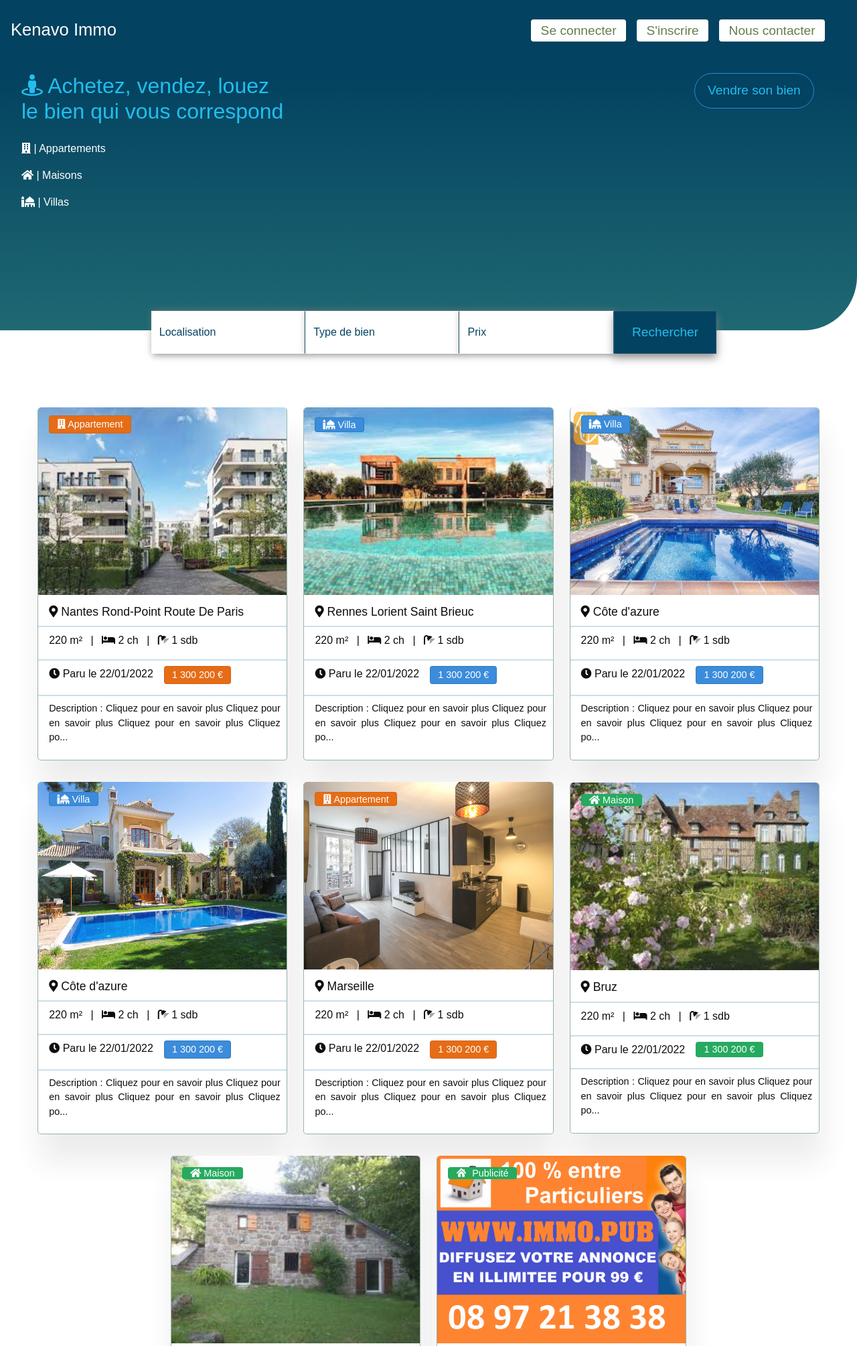
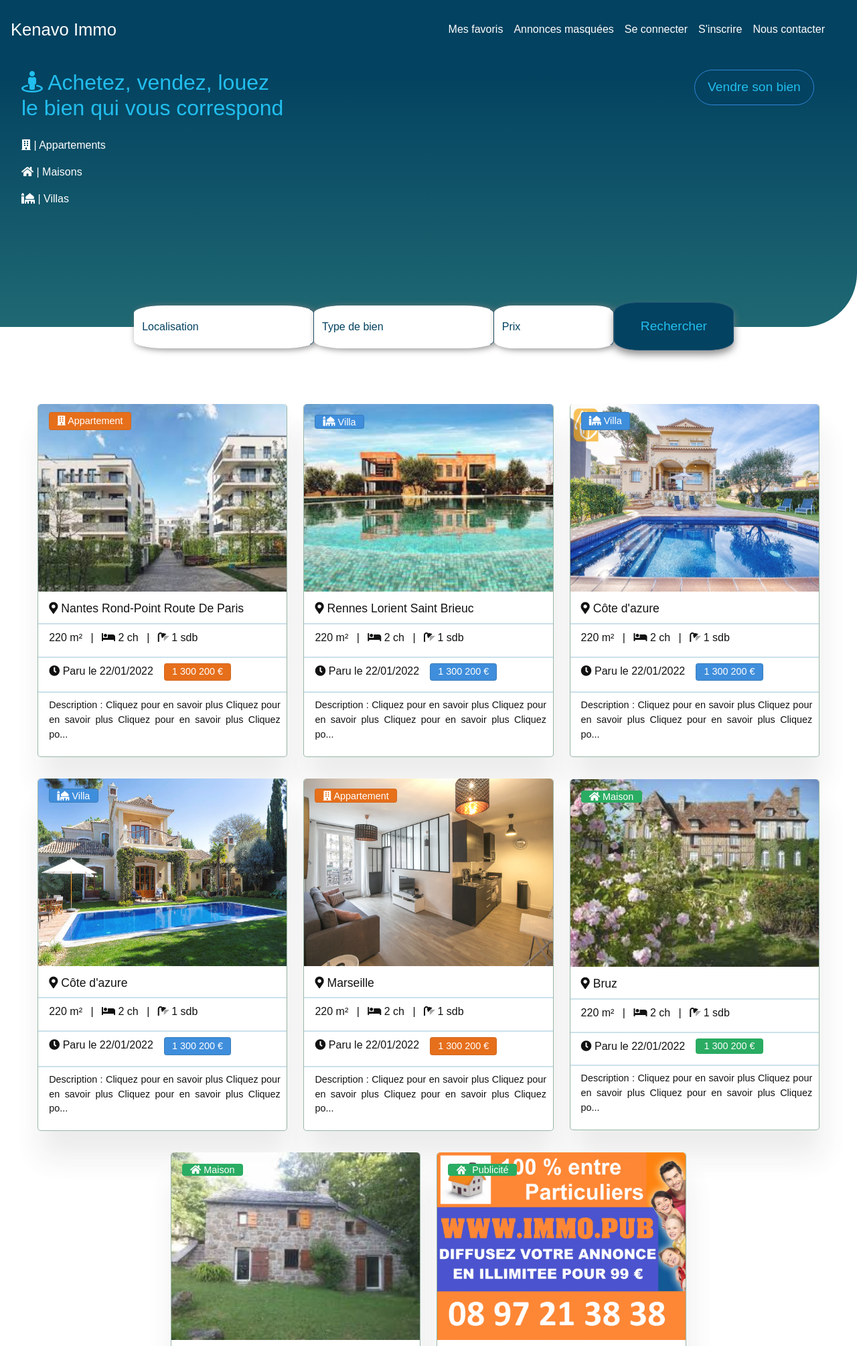
Before and after one commit to TheronBenjamin/AgenceImmo, a Symfony app: template templates/index/index.html.twig in a window 1280 px wide. Shown: the top 2009 px of the page at 67% size. Run offline with Twig, Linux system fonts and the light colour scheme; the template is opened without the code that fills it, so the values that code supplies are empty; style sheets or scripts are compiled from the project's sources; some libraries are stand-ins or nearby versions; some web fonts are replaced.

Commit message:
cards + searchbar + header + footer

```diff
--- a/assets/scss/app.scss
+++ b/assets/scss/app.scss
@@ -54,30 +54,35 @@ html body{
     .search-and-sell{
         display: flex;
         justify-content: center;
-        margin-top: -3.6vh;
+        margin-top: -4vh;
         margin-bottom: 5rem;
         input{
             padding-left: .7rem;
-            width: 18vw;
+            width: 21vw;
             height: 8vh;
             border: 1px solid $white;
             border-right: 1px solid $sea-blue;
             outline-color: $clear-blue;
             box-shadow: 3px 1px 10px 1px $light-grey;
+            border-radius: 17%;
             &::placeholder{
                 color: $sea-blue;
             }
+            &:nth-child(3){
+                width: 14vw;
+            }
         }
         button{
-            height: 8vh;
-            width: 12vw;
+            margin-top: -0.3rem;
+            height: 9vh;
+            width: 14vw;
             font-size: 1.2rem;
             color: $light-blue;
             background-color: $sea-blue;
             outline-color: $clear-blue;
             border: 1px solid $mid-blue;
+            border-radius: 21%;
             box-shadow: 0px 6px 12px $light-grey;
-
         }
     }
 
@@ -131,19 +148,30 @@ html body{
 /*********** header style ***********/
 /************************************/
 
-.header-list li a{
-    background-color: $white;
-    color: $olive;
-    padding: 0.4rem 0.9rem 0.4rem 0.9rem;
-    border-radius: 4px;
-    transition: all 0.3s;
-    font-size: 1.2rem;
-    &:hover{
+.header-list li{
+    &:hover .underline{
+        box-shadow: inset 25vw 0 0 0 $light-blue;
+    }
+    a{
+        position: relative;
         color: $white;
-        background-color: $olive;
+        border-radius: 4px;
+        font-size: 1rem;
+        transition: color .3s;
+        &:hover{
+            color: $white;
+            text-shadow: 0px 0px 1px $light-blue;
+        }
+        .underline {
+            position: absolute;
+            margin-top: .2rem;
+            height: 2px;
+            width: 100%;
+            box-shadow: inset 0 0 0 0 $light-blue;
+            transition: box-shadow linear .7s;
+        }
     }
 }
-
 
 .principal-title a {
     color: $white;
@@ -342,7 +374,7 @@ html body{
         border-right: 1px solid $opaque-green;
         border-bottom: 1px solid $opaque-green;
         background-color: $white;
-        opacity: 0.95;
+        opacity: 0.93;
         border-radius: 5px;
         transition: transform 0.5s;
         backface-visibility: hidden;
--- a/templates/inc/footer.html.twig
+++ b/templates/inc/footer.html.twig
@@ -1,45 +1,46 @@
 <footer class="footer d-block">
-    <div class="d-flex justify-content-between">
+    <div class="d-flex justify-content-around">
+        <h1>K</h1>
             <div class="d-flex justify-content-between mb-4">
                 <div class="me-4">
-                <h2>Kenavo Immo <div class="underline"><span></span></div></h2>
+                    <h2 class="mb-3">Kenavo Immo <div class="underline"><span></span></div></h2>
                     <ul class="footer-links">
-                    <li><a class="footer-link" href="#">S'incrire</a></li>
-                    <li><a class="footer-link" href="#">Se connecter</a></li>
-                    <li><a class="footer-link" href="#">Nous contacter</a></li>
+                        <li><a class="footer-link" href="#">S'incrire<div class="underline"></div></a></li>
+                        <li><a class="footer-link" href="#">Se connecter<div class="underline"></div></a></li>
+                        <li><a class="footer-link" href="#">Nous contacter<div class="underline"></div></a></li>
                     </ul>
                 </div>
                 <div class="me-4">
-                <h3><i class="fas fa-building"></i> | Nos appartements <div class="underline"><span></span></div></h3>
+                    <h3 class="mb-3"><i class="fas fa-building"></i> | Nos appartements <div class="underline"><span></span></div></h3>
                     <ul class="footer-links">
-                    <li><a class="footer-link" href="#">Achat appartement</a></li>
-                    <li><a class="footer-link" href="#">Vente appartement</a></li>
-                    <li><a class="footer-link" href="#">Location appartement</a></li>
+                        <li><a class="footer-link" href="#">Achat appartement<div class="underline"></div></a></li>
+                        <li><a class="footer-link" href="#">Vente appartement<div class="underline"></div></a></li>
+                        <li><a class="footer-link" href="#">Location appartement<div class="underline"></div></a></li>
                     </ul>
                 </div>
                 <div class="me-4">
-                <h3><i class="fas fa-home"></i> | Nos maisons <div class="underline"><span></span></div></h3>
+                    <h3 class="mb-3"><i class="fas fa-home"></i> | Nos maisons <div class="underline"><span></span></div></h3>
                     <ul class="footer-links">
-                    <li><a class="footer-link" href="#">Achats maison</a></li>
-                    <li><a class="footer-link" href="#">Ventes maison</a></li>
-                    <li><a class="footer-link" href="#">Location maison</a></li>
+                        <li><a class="footer-link" href="#">Achats maison<div class="underline"></div></a></li>
+                        <li><a class="footer-link" href="#">Ventes maison<div class="underline"></div></a></li>
+                        <li><a class="footer-link" href="#">Location maison<div class="underline"></div></a></li>
                     </ul>
                 </div>
                 <div class="me-4">
-                <h3><i class="fas fa-mosque"></i> | Nos villas <div class="underline"><span></span></div></h3>
+                    <h3 class="mb-3"><i class="fas fa-mosque"></i> | Nos villas <div class="underline"><span></span></div></h3>
                     <ul class="footer-links">
-                    <li><a class="footer-link" href="#">Achat villa</a></li>
-                    <li><a class="footer-link" href="#">Vente villa</a></li>
-                    <li><a class="footer-link" href="#">Location villa</a></li>
+                        <li><a class="footer-link" href="#">Achat villa<div class="underline"></div></a></li>
+                        <li><a class="footer-link" href="#">Vente villa<div class="underline"></div></a></li>
+                        <li><a class="footer-link" href="#">Location villa<div class="underline"></div></a></li>
                     </ul>
                 </div>
             </div>
             <div>
-            <h3>Réseaux sociaux <div class="underline"><span></span></div></h3>
+                <h3>Réseaux sociaux<div class="underline"><span></span></div></h3>
                 <ul class="footer-links">
-                <li><a class="footer-link" href="">Facebook</a></li>
-                <li><a class="footer-link" href="">Instagram</a></li>
-                <li> <a class="footer-link" href="">Twitter</a></li>
+                    <li><a class="footer-link" href="">Facebook<div class="underline"></div></a></li>
+                    <li><a class="footer-link" href="">Instagram<div class="underline"></div></a></li>
+                    <li> <a class="footer-link" href="">Twitter<div class="underline"></div></a></li>
                 </ul>
             </div>
         </div>
--- a/templates/inc/header.html.twig
+++ b/templates/inc/header.html.twig
@@ -1,8 +1,10 @@
 <div class="d-flex justify-content-between p-3 header-background">
     <h1 class="principal-title"><a href="{{ path('index') }}">Kenavo Immo</a></h1>
     <ul class="d-flex me-3 mt-3 header-list">
-        <li class="me-3"><a href="{{ path('app_login') }}">Se connecter</a></li>
-        <li class="me-3"><a href="{{ path('app_register') }}">S'inscrire</a></li>
-        <li class="me-3"><a href="#">Nous contacter</a></li>
+        <li class="me-3"><a href="{{ path('app_login') }}">Mes favoris <div class="underline"></div></a></li>
+        <li class="me-3"><a href="{{ path('app_login') }}">Annonces masquées <div class="underline"></div></a></li>
+        <li class="me-3"><a href="{{ path('app_login') }}">Se connecter <div class="underline"></div></a></li>
+        <li class="me-3"><a href="{{ path('app_register') }}">S'inscrire <div class="underline"></div></a></li>
+        <li class="me-3"><a href="#">Nous contacter<div class="underline"></div></a></li>
     </ul>
 </div>
--- a/templates/index/index.html.twig
+++ b/templates/index/index.html.twig
@@ -28,7 +28,7 @@
             <input type="text" placeholder="Localisation">
             <input type="text" placeholder="Type de bien">
             <input type="text" placeholder="Prix">
-            <button>Rechercher</button>
+            <button class="">Rechercher</button>
         </div>
     </div>
     <div class="ms-4">
```
Also changed, not shown: other parts of assets/scss/app.scss (+26 -10 lines). Lines whose indentation alone changed are shown as unchanged.
